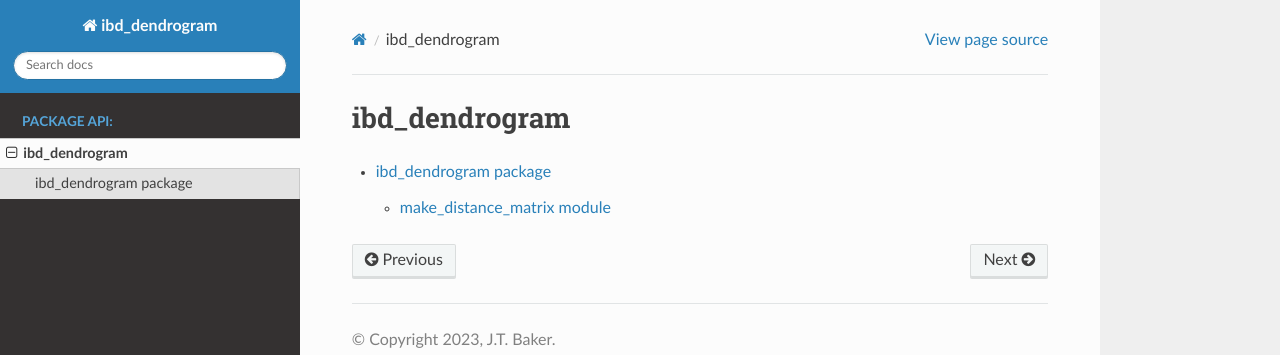
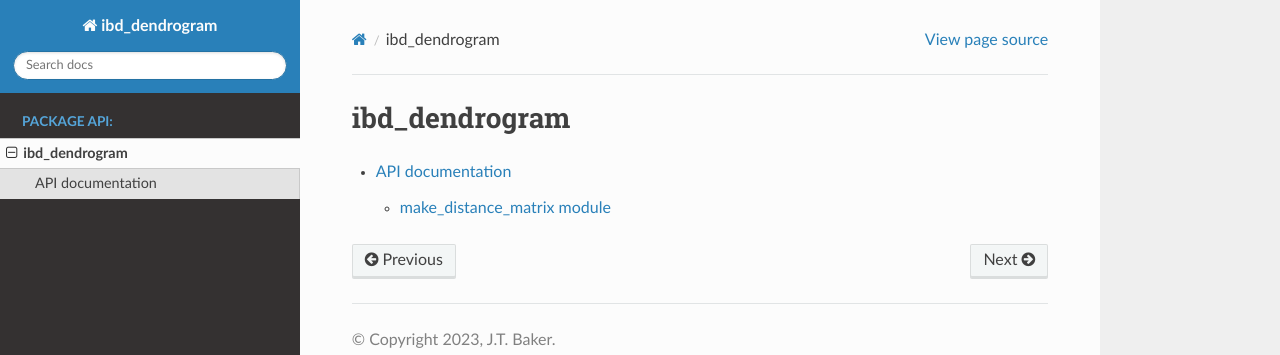
Before and after one commit to jtb324/ibd_dendrogram, a Sphinx documentation site: the page built from docs/modules.rst, in a window 1280 px wide. Shown: the top 355 px of the page. Built offline with Sphinx 7.4.7 and the Read the Docs theme 2.0.0, drawn with Linux system fonts in a browser that asks for light colours.

Commit message:
trying to move the ibd_dendrogram.rst outside of source to see if readthedocs will recognize it

```diff
--- a/docs/conf.py
+++ b/docs/conf.py
@@ -6,9 +6,9 @@ import sys
 import os
 
 # sys.path.insert(0, os.path.abspath('../'))
-sys.path.insert(0, os.path.abspath('../ibd_dendrogram'))
+# sys.path.insert(0, os.path.abspath('../ibd_dendrogram'))
 sys.path.insert(0, os.path.abspath('../'))
-sys.path.insert(0, os.path.abspath('./source'))
+# sys.path.insert(0, os.path.abspath('./source'))
 
 # -- Project information -----------------------------------------------------
 # https://www.sphinx-doc.org/en/master/usage/configuration.html#project-information
--- a/docs/source/ibd_dendrogram.rst
+++ b/docs/ibd_dendrogram.rst
@@ -1,4 +1,4 @@
-ibd\_dendrogram package
+API documentation
 =======================
 
 
--- a/docs/modules.rst
+++ b/docs/modules.rst
@@ -4,4 +4,4 @@
 .. toctree::
    :maxdepth: 2
 
-   source/ibd_dendrogram
+   ibd_dendrogram
```
